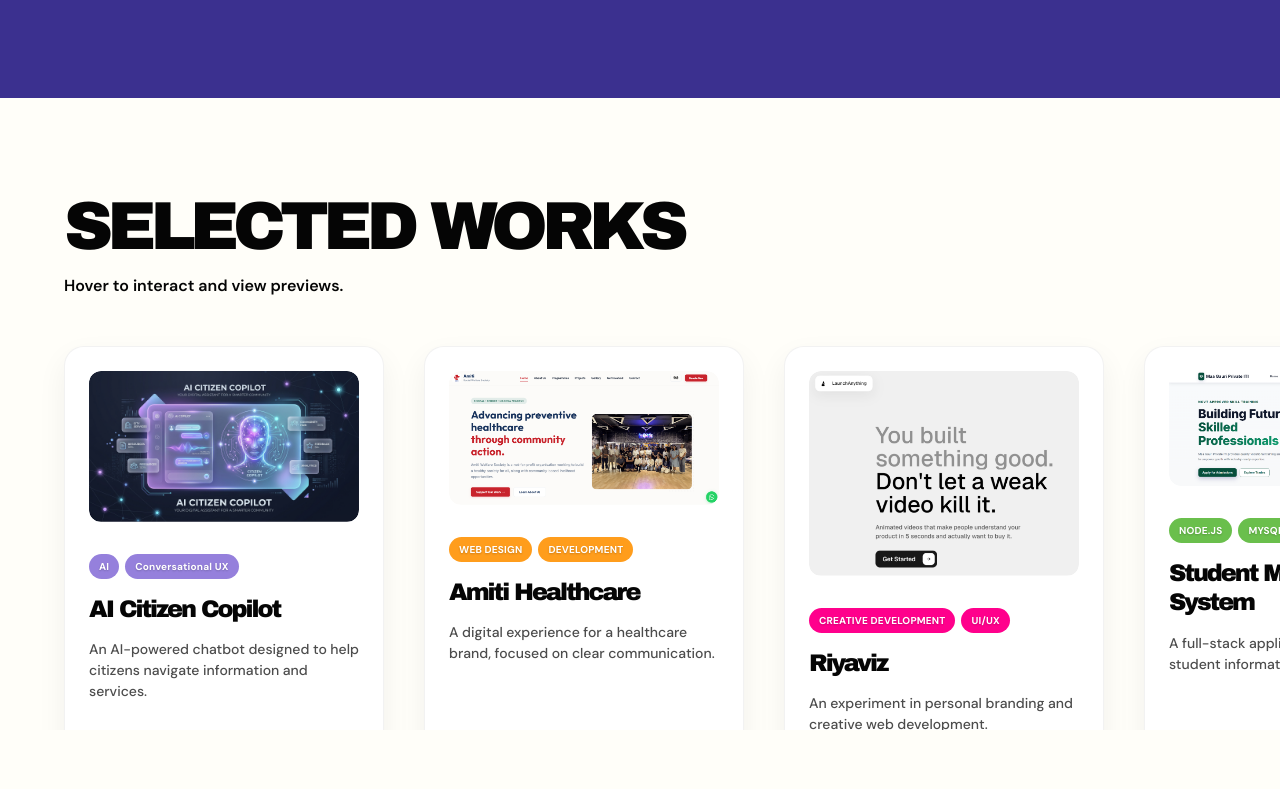
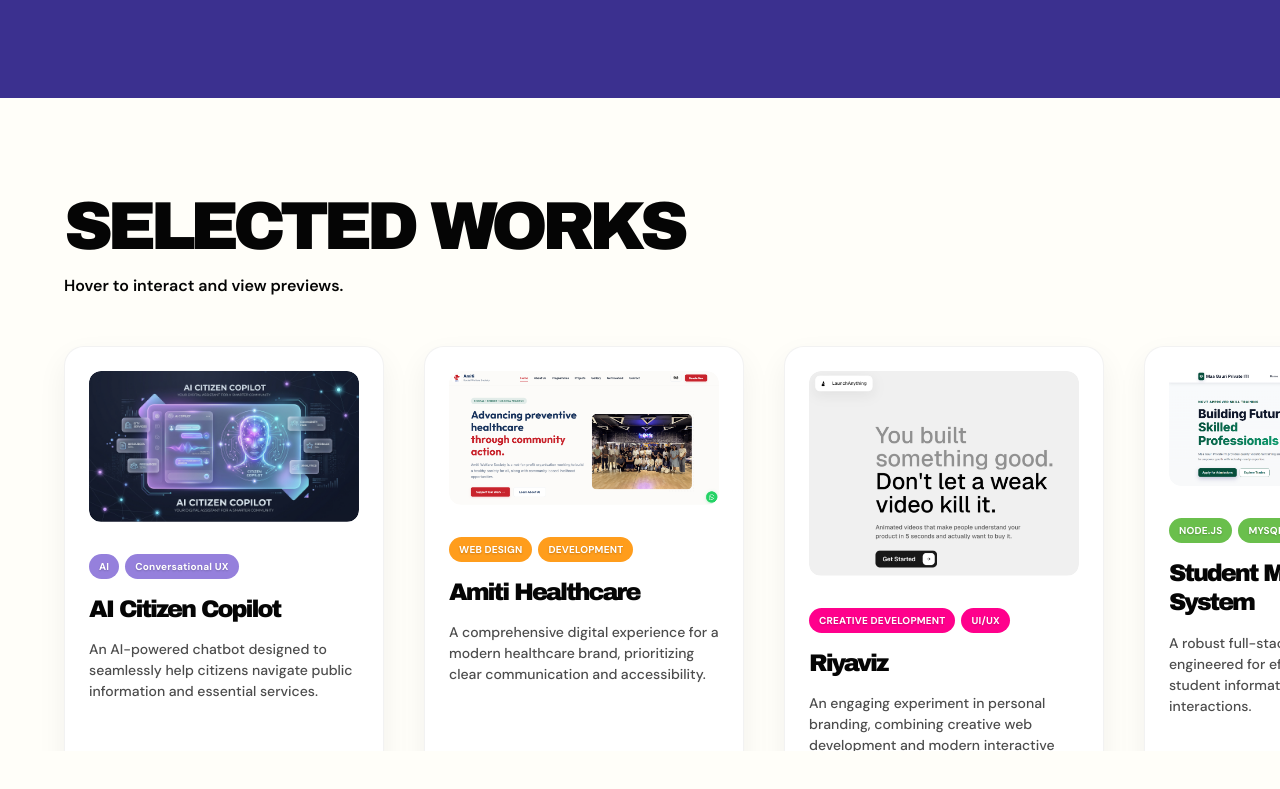
Before and after one commit to jaya030888/Jaya_Portfolio, a React (Vite) app: page / in a window 1280 px wide. Shown: the part 1947-2736 px from the top of the page. Built offline with nearby package versions, Linux system fonts and the light colour scheme.

Commit message:
feat: implement portfolio application layout with custom cursor and horizontal scroll components

```diff
--- a/src/App.tsx
+++ b/src/App.tsx
@@ -15,15 +15,15 @@
 import HorizontalScrollShowcase from './Components/HorizontalScrollShowcase'
 
 const allProjects = [
-  { title: 'AI Citizen Copilot', tags: ['AI', 'Conversational UX'], description: 'An AI-powered chatbot designed to help citizens navigate information and services.', image: '/ai_citizen_copilot.jpg', video: '', color: '#9580dc' },
-  { title: 'Amiti Healthcare', tags: ['WEB DESIGN', 'DEVELOPMENT'], description: 'A digital experience for a healthcare brand, focused on clear communication.', image: '/amiti.png', color: '#ff9d1c', link: 'https://amitihealthcare.org/' },
-  { title: 'Riyaviz', tags: ['CREATIVE DEVELOPMENT', 'UI/UX'], description: 'An experiment in personal branding and creative web development.', image: '/launchanything.png', color: '#ff008c', link: 'https://riyaviz.me' },
-  { title: 'Student Management System', tags: ['NODE.JS', 'MYSQL'], description: 'A full-stack application for managing student information and interactions.', image: '/iti.png', color: '#6ABF4C', link: 'https://sms-tawny-rho.vercel.app/' },
-  { title: 'Computer-Based Testing', tags: ['Full Stack', 'Database'], description: 'A CBT platform focused on making assessments more structured.', image: '/computer_based_testing.jpg', color: '#38265d' },
-  { title: 'Blinkit Clone', tags: ['HTML', 'CSS', 'JS'], description: 'A Blinkit-inspired e-commerce experience.', image: '/blinkit_clone.png', color: '#F8CB46', link: 'https://blinkit-clone-gold.vercel.app/' },
-  { title: 'Movie Browser', tags: ['REACT', 'API'], description: 'A dynamic movie discovery application integrating with a third-party API.', image: '/movie_browser.png', color: '#E42E2D', link: 'https://movie-browser-plum.vercel.app/' },
-  { title: 'Weather App', tags: [], description: 'Where APIs entered the picture.', image: '/weather.png', color: '#9580dc', link: 'https://jaya030888.github.io/weather/' },
-  { title: 'Quiz Platform', tags: [], description: 'Where interaction became part of the problem.', image: '/quiz_platform.png', color: '#ff008c', link: 'https://online-quiz-platform-seven-peach.vercel.app/' },
+  { title: 'AI Citizen Copilot', tags: ['AI', 'Conversational UX'], description: 'An AI-powered chatbot designed to seamlessly help citizens navigate public information and essential services.', image: '/ai_citizen_copilot.jpg', video: '', color: '#9580dc' },
+  { title: 'Amiti Healthcare', tags: ['WEB DESIGN', 'DEVELOPMENT'], description: 'A comprehensive digital experience for a modern healthcare brand, prioritizing clear communication and accessibility.', image: '/amiti.png', color: '#ff9d1c', link: 'https://amitihealthcare.org/' },
+  { title: 'Riyaviz', tags: ['CREATIVE DEVELOPMENT', 'UI/UX'], description: 'An engaging experiment in personal branding, combining creative web development and modern interactive aesthetics.', image: '/launchanything.png', color: '#ff008c', link: 'https://riyaviz.me' },
+  { title: 'Student Management System', tags: ['NODE.JS', 'MYSQL'], description: 'A robust full-stack application engineered for efficiently managing student information, records, and interactions.', image: '/iti.png', color: '#6ABF4C', link: 'https://sms-tawny-rho.vercel.app/' },
+  { title: 'Computer-Based Testing', tags: ['Full Stack', 'Database'], description: 'A robust computer-based testing platform meticulously focused on making digital assessments highly structured.', image: '/computer_based_testing.jpg', color: '#38265d' },
+  { title: 'Blinkit Clone', tags: ['HTML', 'CSS', 'JS'], description: 'A dynamic e-commerce web application providing a fully responsive and streamlined Blinkit-inspired experience.', image: '/blinkit_clone.png', color: '#F8CB46', link: 'https://blinkit-clone-gold.vercel.app/' },
+  { title: 'Movie Browser', tags: ['REACT', 'API'], description: 'An interactive movie discovery application seamlessly integrating with a comprehensive third-party database API.', image: '/movie_browser.png', color: '#E42E2D', link: 'https://movie-browser-plum.vercel.app/' },
+  { title: 'Weather App', tags: [], description: 'A practical exploration of modern API integrations, delivering reliable live weather data seamlessly to the user.', image: '/weather.png', color: '#9580dc', link: 'https://jaya030888.github.io/weather/' },
+  { title: 'Quiz Platform', tags: [], description: 'A dynamic online platform where complex user interactions and real-time state management became the core focus.', image: '/quiz_platform.png', color: '#ff008c', link: 'https://online-quiz-platform-seven-peach.vercel.app/' },
 ];
 
 function Arrow() { return <span aria-hidden="true" style={{ transition: 'transform 0.2s', display: 'inline-block' }}>↗</span> }
@@ -86,7 +86,7 @@
                 ))}
               </nav>
               <MagneticButton>
-                <a className="login" href="#contact" data-cursor-text="SAY HI">Let's Talk <Arrow /></a>
+                <a className="login" href="#contact">Let's Talk <Arrow /></a>
               </MagneticButton>
               <button className="menu" onClick={() => setMenuOpen(!menuOpen)} aria-label="Open menu">{menuOpen ? '×' : '☰'}</button>
             </header>
@@ -122,7 +122,7 @@
                     style={{ marginTop: '30px' }}
                   >
                     <MagneticButton>
-                      <a href="#work" className="button hero-cta" data-cursor-text="SCROLL">See my work <Arrow /></a>
+                      <a href="#work" className="button hero-cta">See my work <Arrow /></a>
                     </MagneticButton>
                   </motion.div>
                 </motion.div>
@@ -156,7 +156,7 @@
                 ].map((s, i) => (
                   <ScrollReveal key={s.title} direction="up" delay={i * 0.1}>
                     <TiltCard>
-                      <article className="service-card" data-cursor-text="HOVER">
+                      <article className="service-card">
                         <h3>{s.title}</h3>
                         <p>{s.desc}</p>
                       </article>
--- a/src/Components/CustomCursor.tsx
+++ b/src/Components/CustomCursor.tsx
@@ -37,7 +37,7 @@
         setHoverPreview('');
       } else if (previewCursor) {
         setIsHovering(true);
-        setHoverText('VIEW');
+        setHoverText('');
         setHoverPreview(previewCursor.getAttribute('data-cursor-preview') || '');
       } else if (clickable) {
         setIsHovering(true);
--- a/src/Components/HorizontalScrollShowcase.tsx
+++ b/src/Components/HorizontalScrollShowcase.tsx
@@ -1,4 +1,4 @@
-import { useRef, useEffect } from 'react';
+import { useRef, useEffect, useState } from 'react';
 import { gsap } from 'gsap';
 import { ScrollTrigger } from 'gsap/ScrollTrigger';
 import type { ReactNode } from 'react';
@@ -8,19 +8,24 @@
 export default function HorizontalScrollShowcase({ children }: { children: ReactNode }) {
   const sectionRef = useRef<HTMLDivElement>(null);
   const containerRef = useRef<HTMLDivElement>(null);
+  const [isMobile, setIsMobile] = useState(false);
 
   useEffect(() => {
-    const isMobile = window.matchMedia('(max-width: 768px)').matches;
+    const mql = window.matchMedia('(max-width: 768px)');
+    setIsMobile(mql.matches);
+    const handler = (e: MediaQueryListEvent) => setIsMobile(e.matches);
+    mql.addEventListener('change', handler);
+
     const prefersReducedMotion = window.matchMedia('(prefers-reduced-motion: reduce)').matches;
 
-    if (isMobile || prefersReducedMotion) {
-      return; // Do not apply horizontal scroll on mobile or if reduced motion is preferred
+    if (mql.matches || prefersReducedMotion) {
+      return () => mql.removeEventListener('change', handler); // Do not apply horizontal scroll on mobile or if reduced motion is preferred
     }
 
     const section = sectionRef.current;
     const container = containerRef.current;
 
-    if (!section || !container) return;
+    if (!section || !container) return () => mql.removeEventListener('change', handler);
 
     // Calculate how much we need to scroll horizontally
     // It's the total width of the container minus the viewport width
@@ -43,11 +48,12 @@
     return () => {
       tween.kill();
       ScrollTrigger.getAll().forEach(t => t.kill());
+      mql.removeEventListener('change', handler);
     };
   }, []);
 
   return (
-    <section ref={sectionRef} style={{ overflow: 'hidden', backgroundColor: 'var(--cream)', color: 'var(--ink)', paddingTop: '100px', paddingBottom: '100px' }}>
+    <section ref={sectionRef} style={{ overflow: 'hidden', backgroundColor: 'var(--cream)', color: 'var(--ink)', paddingTop: isMobile ? '50px' : '100px', paddingBottom: isMobile ? '50px' : '100px' }}>
       <div className="container" style={{ paddingLeft: '5vw', marginBottom: '50px' }}>
         <h2 style={{ fontSize: 'clamp(47px, 5.3vw, 80px)', margin: 0, lineHeight: 0.84 }}>SELECTED WORKS</h2>
         <p style={{ marginTop: '20px', maxWidth: '500px', fontWeight: 600 }}>Hover to interact and view previews.</p>
@@ -56,9 +62,10 @@
         ref={containerRef}
         style={{
           display: 'flex',
-          width: 'max-content',
+          flexDirection: isMobile ? 'column' : 'row',
+          width: isMobile ? '100%' : 'max-content',
           padding: '0 5vw',
-          gap: '40px',
+          gap: isMobile ? '30px' : '40px',
           paddingBottom: '50px'
         }}
         className="horizontal-container"
```
